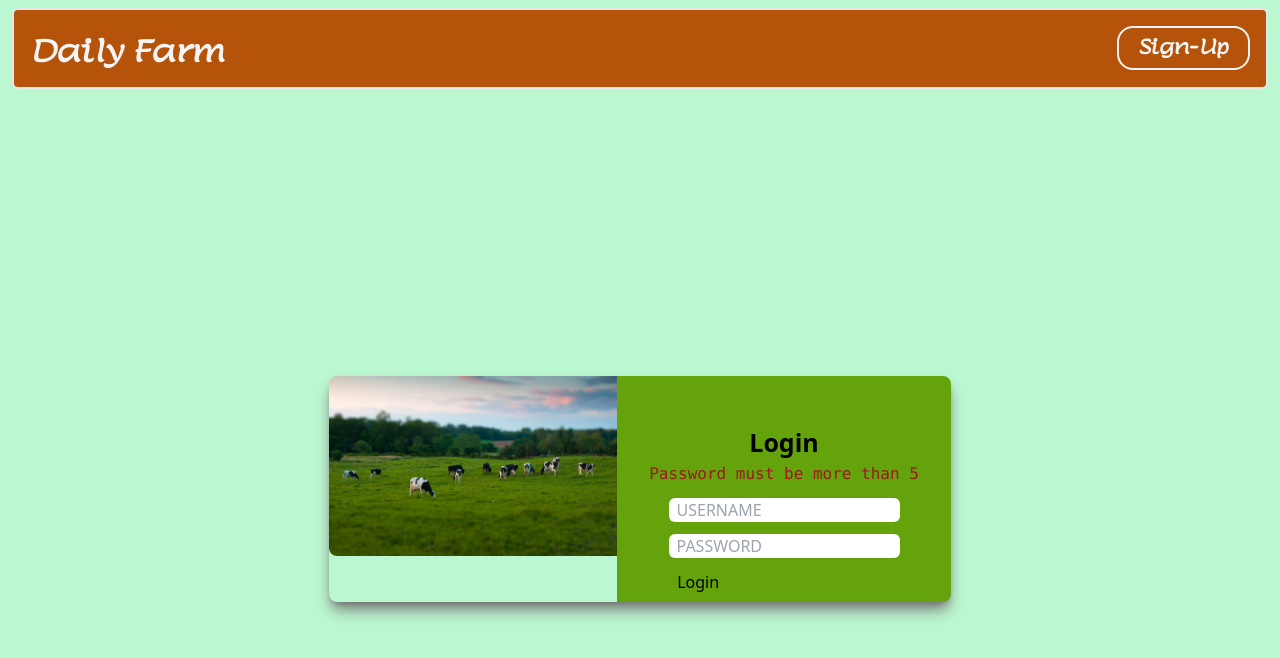
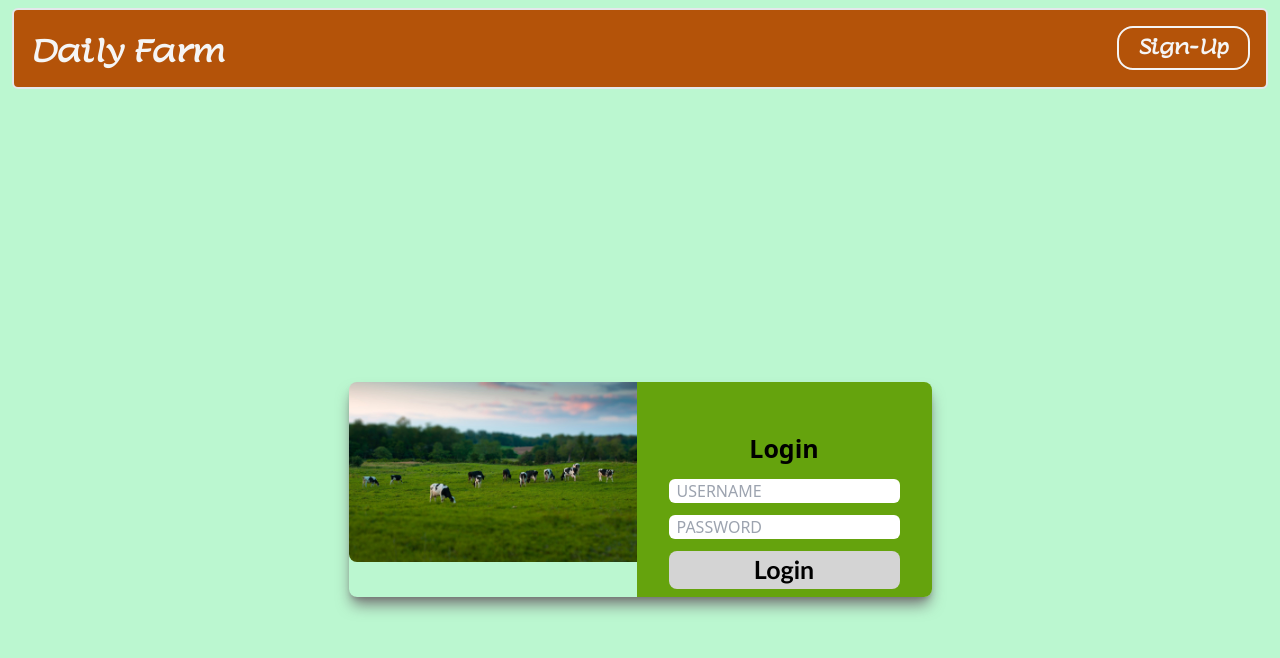
Before and after one commit to CestinaHansChristian/ecom2024, a Vue app in the folder ecom/: page /login in a window 1280 px wide. Shown: the top 658 px of the page. Built offline with nearby package versions, Linux system fonts and the light colour scheme; what pocketbase would draw is missing.

Commit message:
login form fixed

```diff
--- a/ecom/src/views/LoginForm.vue
+++ b/ecom/src/views/LoginForm.vue
@@ -20,8 +20,6 @@
                                         <h1 class="font-semibold text-center">
                                             Login
                                         </h1>
-                                        <h1 v-if="isValid" class="text-white font-bold">Password is Strong.</h1>
-                                        <h1 v-else class="text-red-800 font-mono">Password must be more than 5</h1>
                                     </div>
                                     <div class="username-field">
                                         <input v-model="usernamE" type="text" placeholder="USERNAME" class="input-field w-full placeholder:ps-2">
@@ -31,9 +29,10 @@
                                     </div>
                                 </div>
                                 <div class="form-container">
-                                    <div class="grid grid-cols-1 place-content-center mx-7">
-                                        <!-- <button class="bg-neutral-300 btn-font w-full  rounded-lg font-semibold hover:bg-slate-400 hover:-translate-y-px delay-150 duration-200">Login</button> -->
-                                        <router-link :to="{name: 'products'}">Login</router-link>
+                                    <div class="flex place-content-center">
+                                        <router-link :to="{name: 'products'}" class="w-full">
+                                            <button class="bg-neutral-300 btn-font w-full  rounded-lg font-semibold hover:bg-slate-400 hover:-translate-y-px delay-150 duration-200">Login</button>
+                                        </router-link>
                                     </div>
                                 </div>
                             </div>
@@ -79,4 +78,8 @@ img {
 .input-field {
     border-radius: 6px;
 }
+
+.btn-font {
+    font-family: 'Trebuchet MS';
+}
 </style>
--- a/ecom/src/views/SignupForm.vue
+++ b/ecom/src/views/SignupForm.vue
@@ -5,14 +5,14 @@
     <HeaderMain :createBtnDisable='false' :loginBtnDisable='true'/>
     <div class="signup-wrapper flex sm:h-screen items-center justify-center">
         <div class="container-wrapper m-1 grid place-content-center p-2">
-            <div class="card sm:flex sm:grid-cols-2 grid grid-rows-2 rounded-lg shadow-lg shadow-neutral-500">
+            <div class="card sm:flex sm:grid-cols-2 grid grid-col-2 rounded-lg shadow-lg shadow-neutral-500">
                 <div class="">
                     <div class="img-container ">
-                        <img :src="cow" alt="" srcset="" class="cow-img rounded-t-xl shrink h-72 sm:max-h-max w-full object-cover sm:rounded-tr-none sm:rounded-s-lg sm:h-72 sm:w-72">
+                        <img :src="cow" alt="" srcset="" class="cow-img rounded-t-xl shrink h-80 sm:max-h-max w-full object-cover sm:rounded-tr-none sm:rounded-s-lg sm:h-72 sm:w-72">
                     </div>
                 </div>
                 <div class="bg-lime-500 h-auto rounded-b-md sm:rounded-br-lg sm:rounded-tr-lg sm:rounded-bl-none delay-500 duration-200 transition ease-in-out sm:bg-lime-600">
-                    <div class="form-container flex justify-center m-2 px-2 pt-10">
+                    <div class="form-container flex justify-center m-2 px-2 py-5">
                         <form action="" @submit.prevent="display">
                             <div class="form-wrapper space-y-3 px-4">
                                 <div class="form-field space-y-3 grid justify-items-center text-wrap">
```
